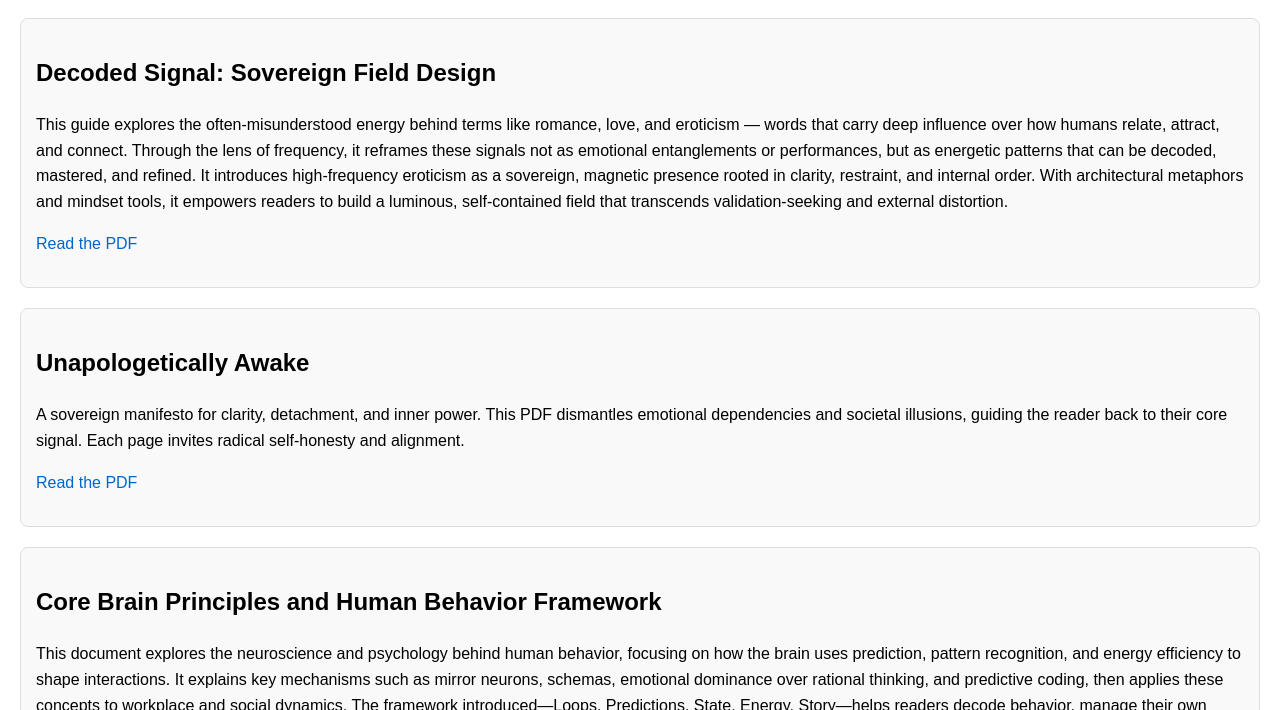
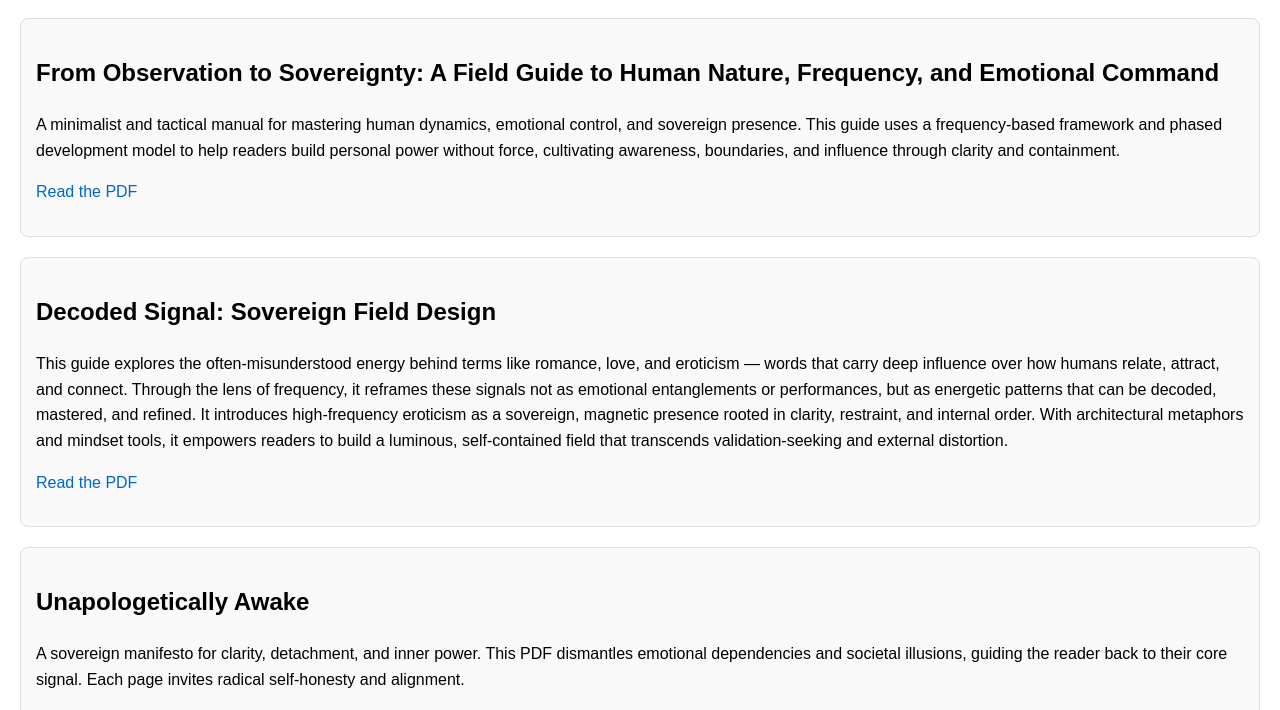
Before and after one commit to selenesahari/portfolio, a plain HTML site: page knowledge/index.html in a window 1280 px wide. Shown: the part 76-786 px from the top of the page. Drawn offline with Linux system fonts and the light colour scheme.

Commit message:
Update index.html

```diff
--- a/knowledge/index.html
+++ b/knowledge/index.html
@@ -21,6 +21,19 @@
 </head>
 <body>
 <h1>Index of HTML Documents</h1>
+
+    <div class="highlight">
+    <h2>From Observation to Sovereignty: A Field Guide to Human Nature, Frequency, and Emotional Command</h2>
+    <p>
+        A minimalist and tactical manual for mastering human dynamics, emotional control, and sovereign presence. This guide uses a frequency-based framework and phased development model to help readers build personal power without force, cultivating awareness, boundaries, and influence through clarity and containment.
+    </p>
+    <p>
+        <a href="From_Observation_to_Sovereignty_Field_Guide.pdf" target="_blank">
+            Read the PDF
+        </a>
+    </p>
+</div>
+
 
     <div class="highlight">
     <h2>Decoded Signal: Sovereign Field Design</h2>
```
